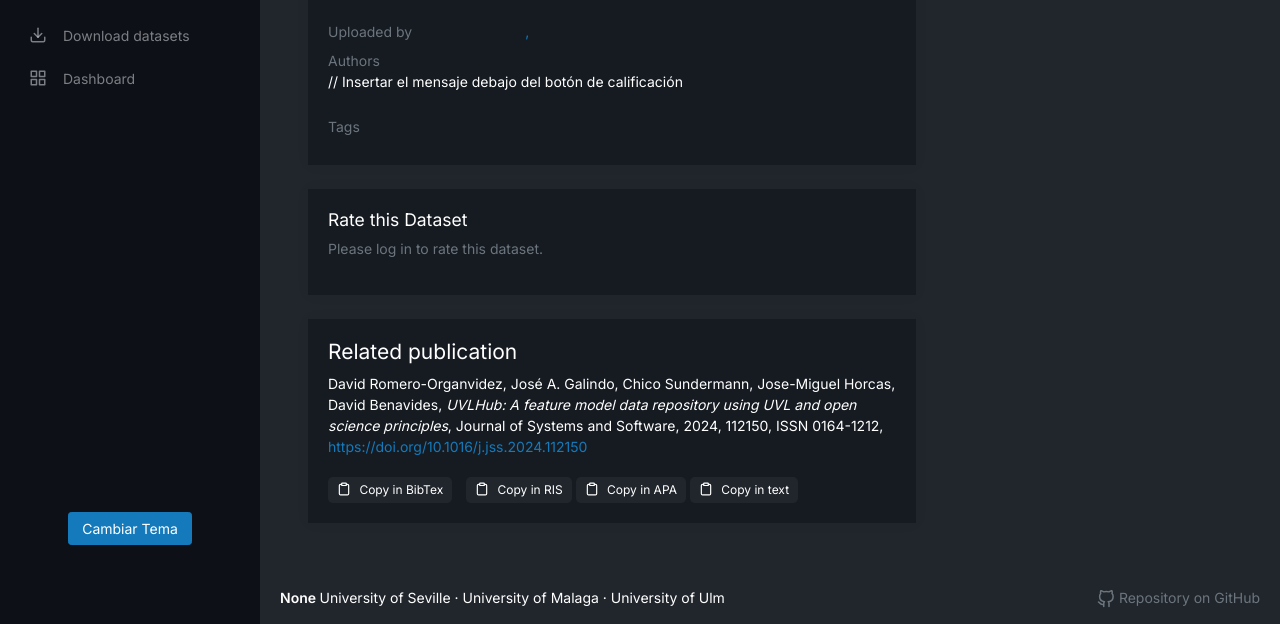
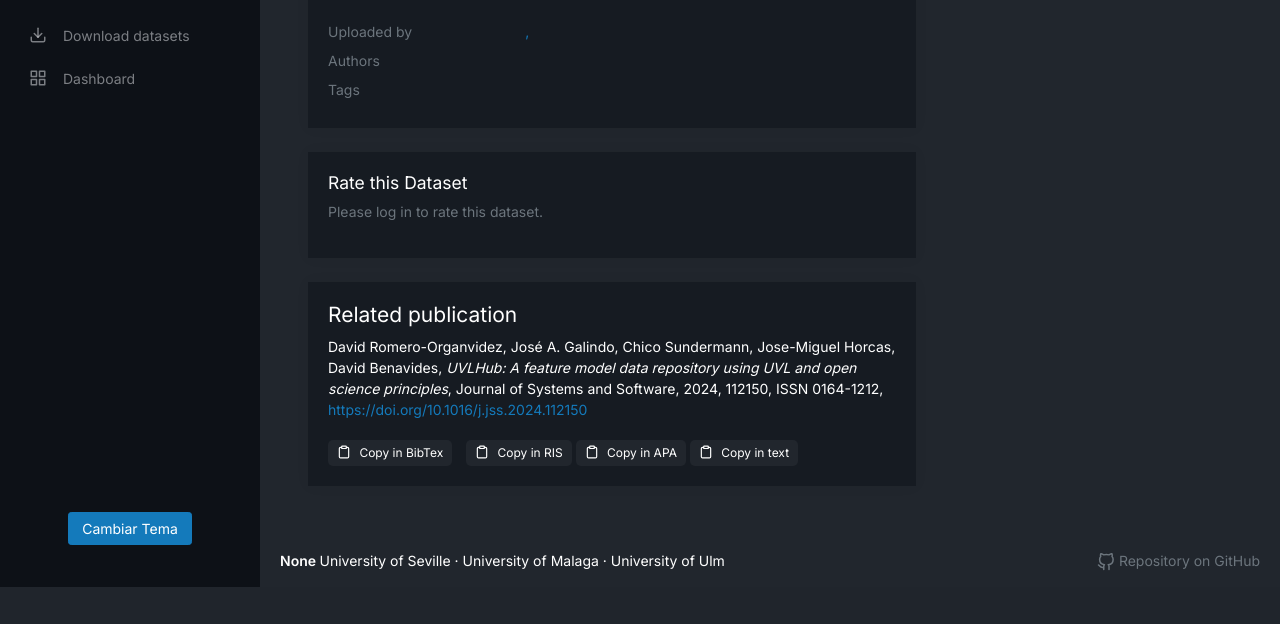
Before and after one commit to EGC-Serranito/serranito-hub, a Flask app: template app/modules/dataset/templates/dataset/view_dataset.html in a window 1280 px wide. Shown: the part 255-879 px from the top of the page. After the commit the page ends 842 px from the top, so only its background shows below. Run offline with Flask 3, Linux system fonts and the light colour scheme; the template is opened without the code that fills it, so the values that code supplies are empty; parts of the project's set-up code (start-up, migrations or seed data) failed here and were passed over; some libraries are stand-ins or nearby versions.

Commit message:
fix: remove unnecessary comment from view_dataset.html

```diff
--- a/app/modules/dataset/templates/dataset/view_dataset.html
+++ b/app/modules/dataset/templates/dataset/view_dataset.html
@@ -101,7 +101,7 @@
                             {% endif %}
                         </p>
                         {% endfor %}
-                    </div>        <p>// Insertar el mensaje debajo del botón de calificación</p>
+                    </div>
                 </div>
 
                 {% if dataset.ds_meta_data.publication_doi %}
```
